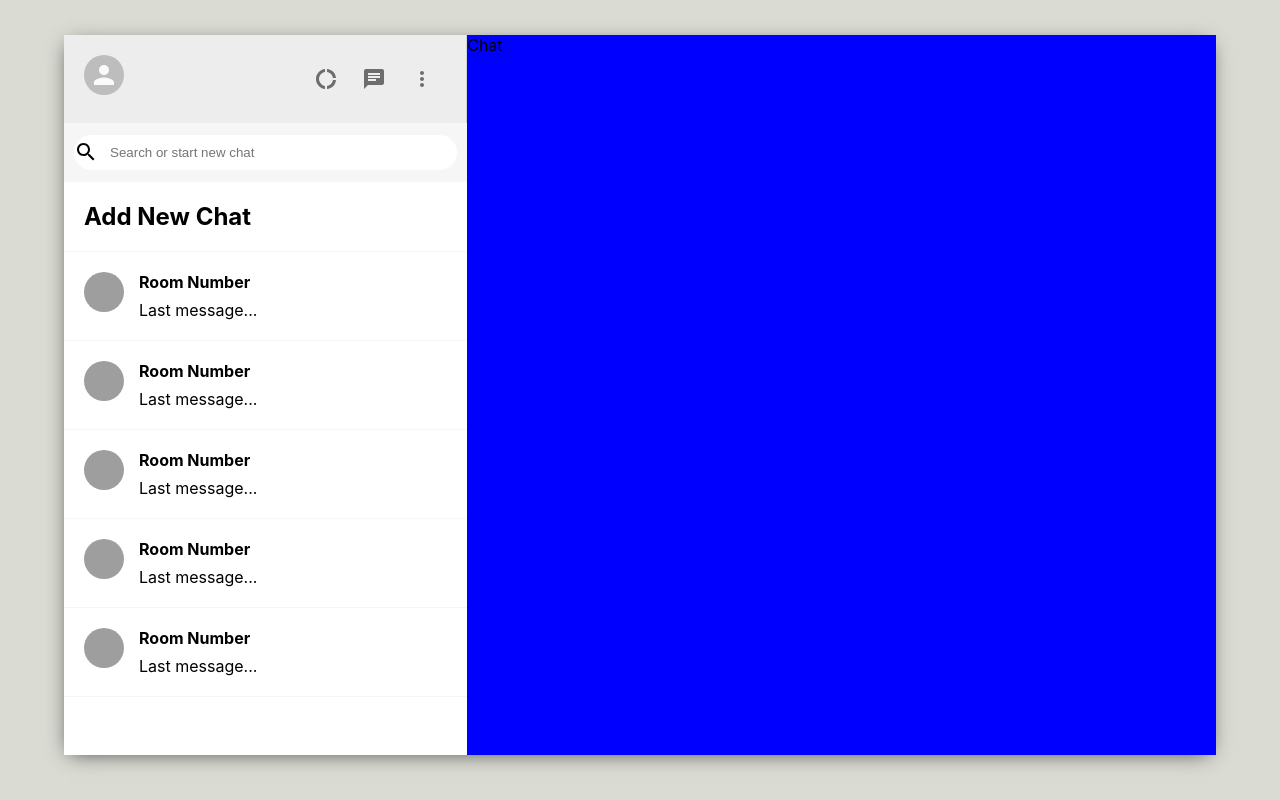
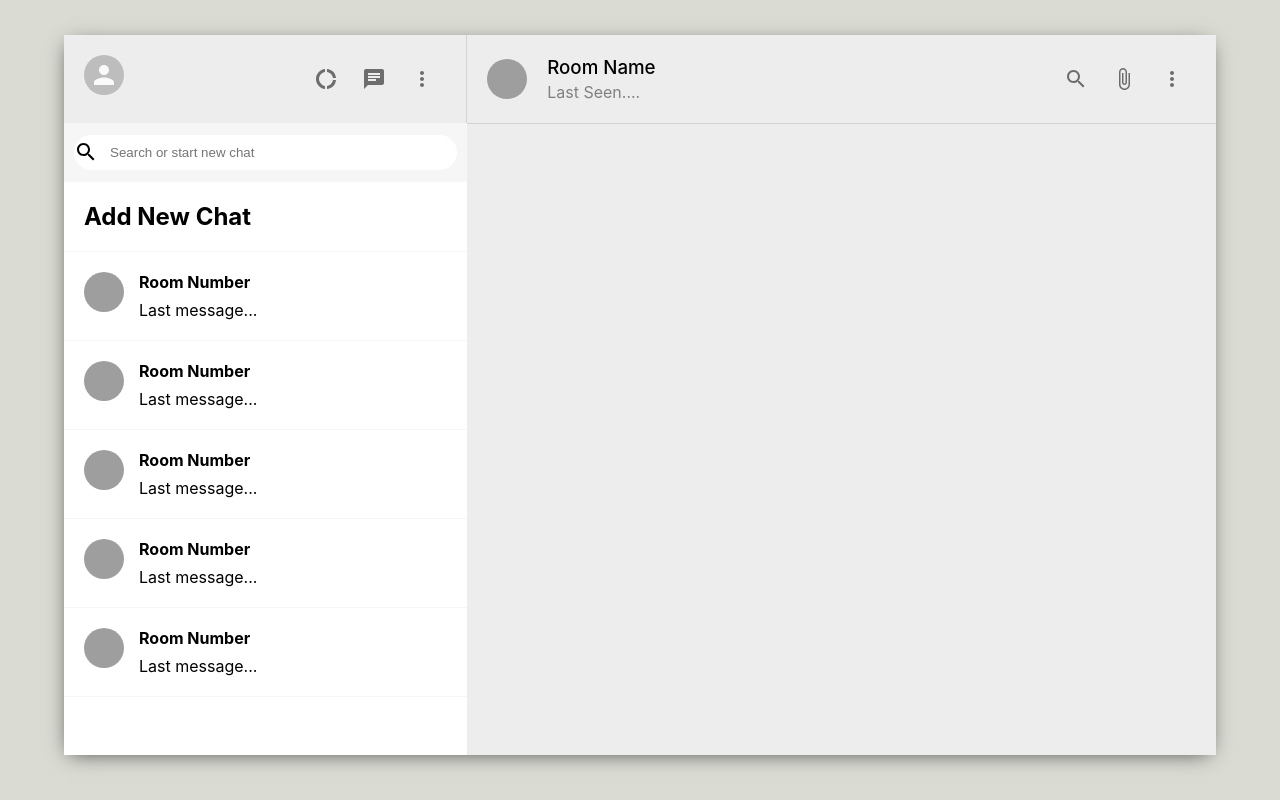
Before and after one commit to EliusCaleb/whatsapp-clone, a React (Create React App) app: page / in a window 1280 px wide. Built offline with nearby package versions, Linux system fonts and the light colour scheme; grey boxes are pictures that could not be loaded.

Commit message:
chatheader

```diff
--- a/src/components/Chat.css
+++ b/src/components/Chat.css
@@ -1,4 +1,27 @@
 .chat{
     flex: 0.65;
-    background-color: blue;
 }
+.chat__header{
+    padding: 20px;
+    display: flex;
+    align-items: center;
+    border-bottom: 1px solid lightgray;
+}
+.chat__headerInfo{
+    flex: 1;
+    padding-left: 20px;
+}
+
+.chat__headerInfo > h3{
+    font-weight: 500;
+    margin-bottom: 3px;
+}
+
+.chat__headerInfo > p{
+    color: gray;
+}
+.chat__headerRight{
+    display: flex;
+    justify-content: space-between;
+    min-width: 100px;
+}
--- a/src/components/Chat.js
+++ b/src/components/Chat.js
@@ -1,10 +1,41 @@
-import React from 'react'
-import './Chat.css'
+import React, { useEffect, useState } from "react";
+import "./Chat.css";
+import { Avatar,IconButton } from "@material-ui/core";
+import SearchOutlined from "@material-ui/icons/SearchOutlined";
+import MoreVertIcon from "@material-ui/icons/MoreVert";
+import AttachFile  from "@material-ui/icons/AttachFile";
 
 function Chat() {
+  const [seed, setSeed] = useState("");
+  useEffect(() => {
+    setSeed(Math.floor(Math.random() * 5000));
+  }, []);
   return (
-    <div className='chat'>Chat</div>
-  )
+    <div className="chat">
+      <div className="chat__header">
+        <Avatar src={`https://avatars.dicebear.com/api/human/${seed}.svg`} />
+
+        <div className="chat__headerInfo">
+            <h3>Room Name</h3>
+            <p>Last Seen....</p>
+
+        </div>
+        <div className="chat__headerRight">
+        <IconButton>
+           <SearchOutlined/>
+         </IconButton>
+         <IconButton>
+           <AttachFile/>
+         </IconButton>
+         <IconButton>
+           <MoreVertIcon/>
+         </IconButton>
+        </div>
+      </div>
+      <div className="chat__body"></div>
+      <div className="chat__footer"></div>
+    </div>
+  );
 }
 
-export default Chat
+export default Chat;
```
